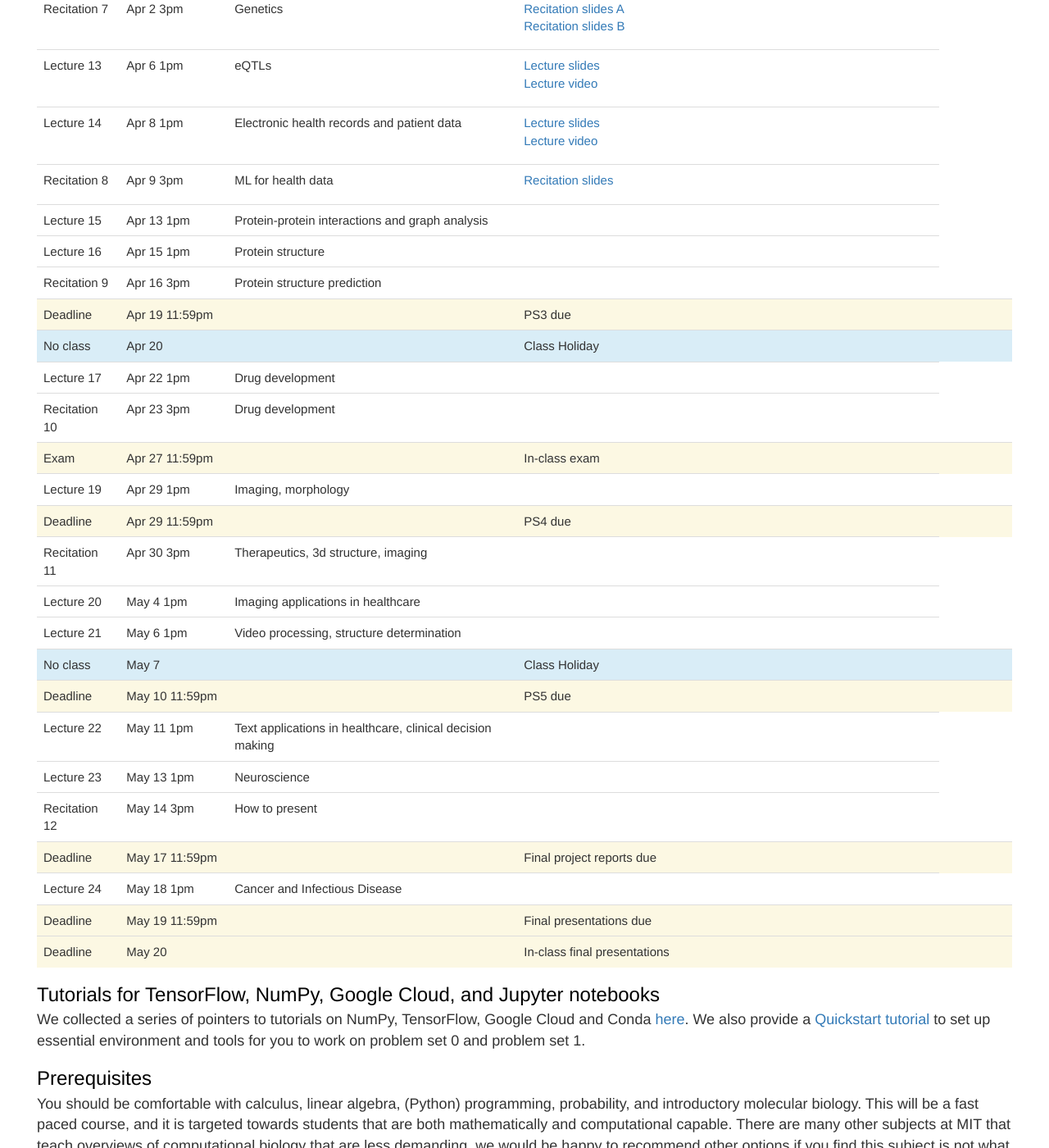
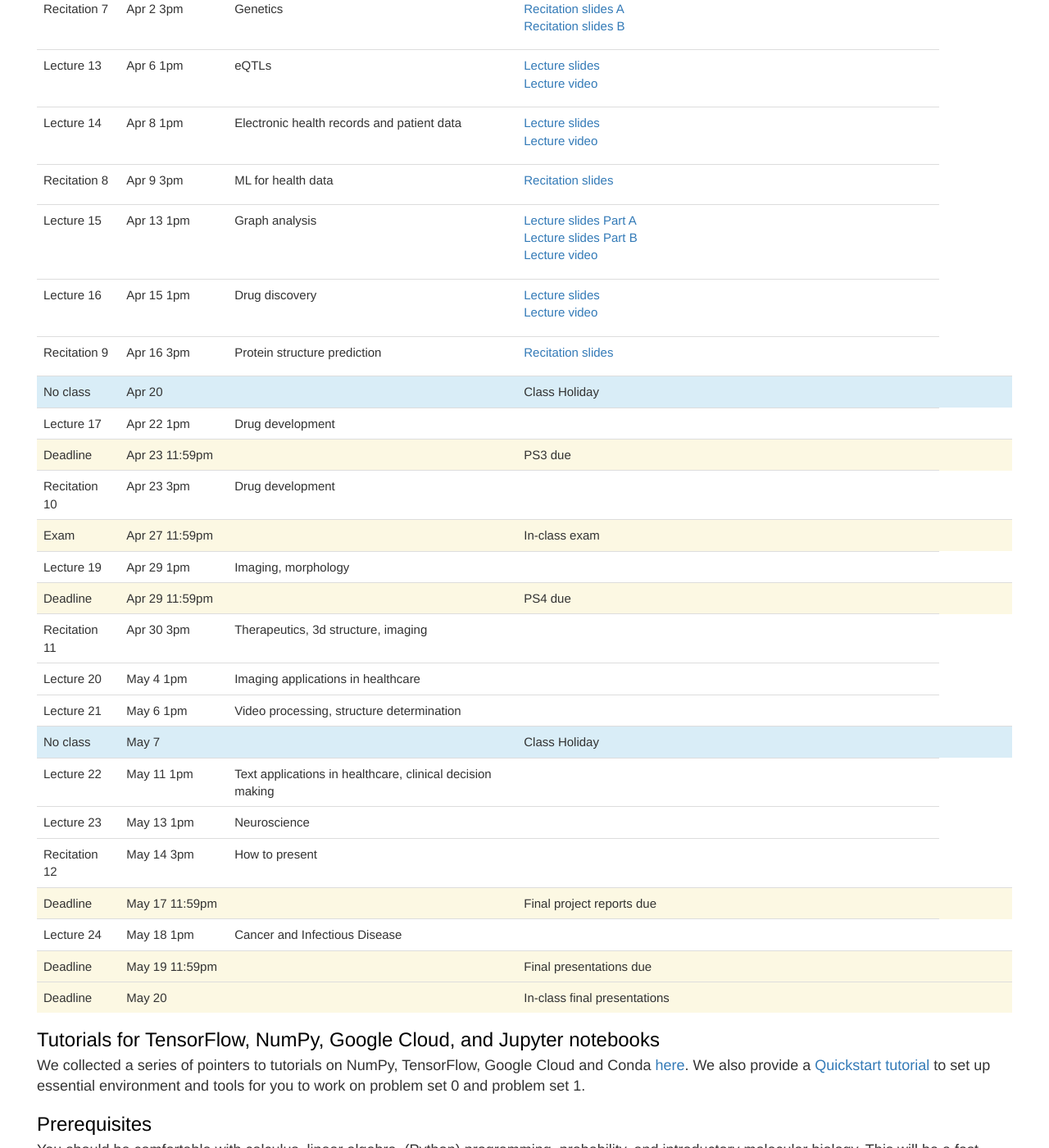
Before and after one commit to mit6874/mit6874.github.io, a Jekyll site: the page built from index.html, in a window 1280 px wide and 1400 px high, scrolled down 2291 px. Shown: the whole window at 82% size. Built offline with Jekyll 4.4.1, drawn with Linux system fonts in a browser that asks for light colours; nearby versions of some CDN libraries.

Commit message:
update thru l16

```diff
--- a/index.html
+++ b/index.html
@@ -324,30 +324,31 @@ layout: default
         <tr>
             <td>Lecture 15</td>
             <td>Apr 13 1pm</td>
-            <td>Protein-protein interactions and graph analysis</td>
-            <td></td>
+            <td>Graph analysis</td>
+            <td><ul>
+                    <li><a href="assets/sp2021/slides/l15a.pdf">Lecture slides Part A</a></li>
+                    <li><a href="assets/sp2021/slides/l15b.pdf">Lecture slides Part B</a></li>
+                   <li><a href="https://www.youtube.com/watch?v=mv2Df-_p7EQ">Lecture video</a></li>
+                </ul></td>
             <td></td>
         </tr>
         <tr>
             <td>Lecture 16</td>
             <td>Apr 15 1pm</td>
-            <td>Protein structure</td>
-            <td></td>
+            <td>Drug discovery</td>
+            <td><ul>
+                    <li><a href="assets/sp2021/slides/l16.pdf">Lecture slides</a></li>
+                    <li><a href="https://www.youtube.com/watch?v=AHVJv5RNqKs">Lecture video</a></li>
+                </ul></td>
             <td></td>
         </tr>
         <tr>
             <td>Recitation 9</td>
             <td>Apr 16 3pm</td>
             <td>Protein structure prediction</td>
-            <td></td>
-            <td></td>
-        </tr>
-        <tr class="warning">
-            <td>Deadline</td>
-            <td>Apr 19 11:59pm</td>
-            <td></td>
-            <td>PS3 due</td>
-            <td></td>
+            <td><ul>
+                    <li><a href="assets/sp2021/recitations/r09.pdf">Recitation slides</a></li>
+                </ul></td>
             <td></td>
         </tr>
         <tr class="info">
@@ -362,6 +363,14 @@ layout: default
             <td>Lecture 17</td>
             <td>Apr 22 1pm</td>
             <td>Drug development</td>
+            <td></td>
+            <td></td>
+        </tr>
+        <tr class="warning">
+            <td>Deadline</td>
+            <td>Apr 23 11:59pm</td>
+            <td></td>
+            <td>PS3 due</td>
             <td></td>
             <td></td>
         </tr>
@@ -421,14 +430,6 @@ layout: default
             <td>May 7</td>
             <td></td>
             <td>Class Holiday</td>
-            <td></td>
-            <td></td>
-        </tr>
-        <tr class="warning">
-            <td>Deadline</td>
-            <td>May 10 11:59pm</td>
-            <td></td>
-            <td>PS5 due</td>
             <td></td>
             <td></td>
         </tr>
```
Also changed, not shown: 7 other files.
